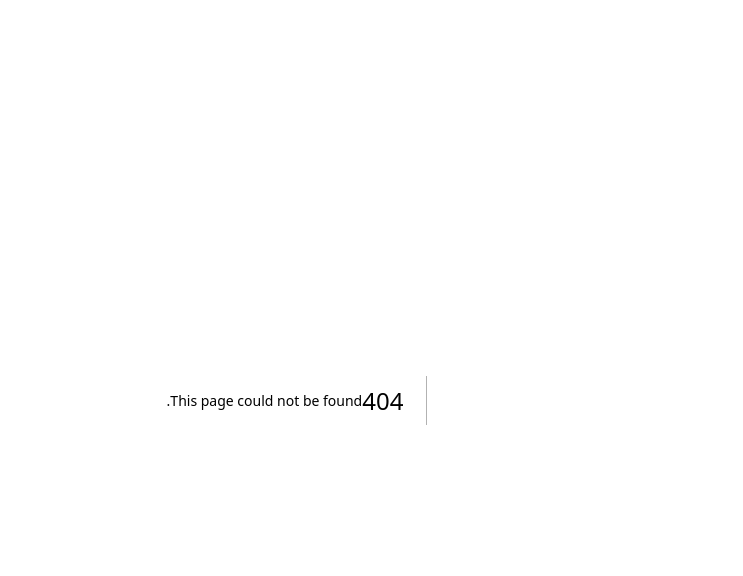
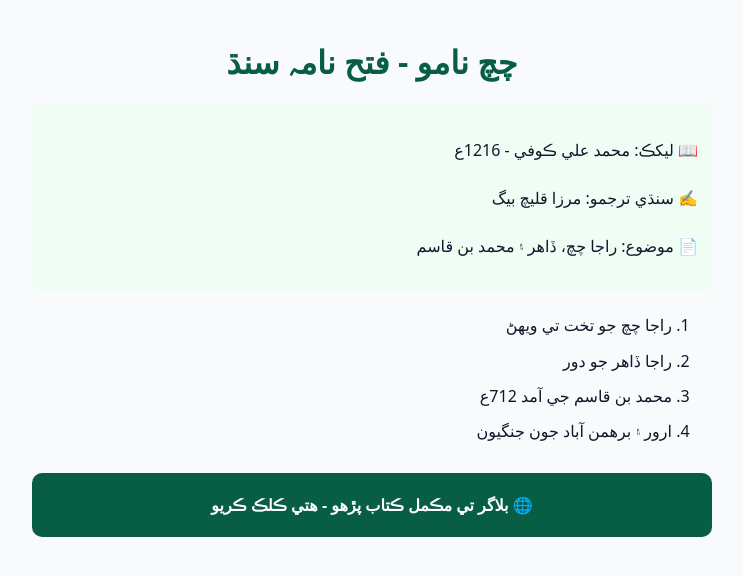
Before and after one commit to islamsolangi/sindhigpt, a Next.js app: page /app/books/chach-nama in a window 1280 px wide. Before the commit this address had no page. Shown: the top 576 px of the page, without its empty margins (375-1118 px from the left). Built offline with nearby package versions, Linux system fonts and the light colour scheme.

Commit message:
Create page.tsx

```diff
--- /dev/null
+++ b/app/app/books/chach-nama/page.tsx
@@ -0,0 +1,23 @@
+"use client";
+export default function Page() {
+  return (
+    <div style={{maxWidth:'720px', margin:'auto', padding:'20px', lineHeight:'2'}}>
+      <h1 style={{color:'#075e45', textAlign:'center'}}>چچ نامو - فتح نامہ سنڌ</h1>
+      <div style={{background:'#f0fdf4', padding:'14px', borderRadius:'10px'}}>
+        <p>📖 ليکڪ: محمد علي ڪوفي - 1216ع</p>
+        <p>✍️ سنڌي ترجمو: مرزا قليچ بيگ</p>
+        <p>📄 موضوع: راجا چچ، ڏاهر ۽ محمد بن قاسم</p>
+      </div>
+      <ol style={{lineHeight:'2.2', marginTop:'16px'}}>
+        <li>راجا چچ جو تخت تي ويهڻ</li>
+        <li>راجا ڏاهر جو دور</li>
+        <li>محمد بن قاسم جي آمد 712ع</li>
+        <li>ارور ۽ برهمن آباد جون جنگيون</li>
+      </ol>
+      <a href="https://islamsolangi786.blogspot.com/search/label/Chach%20Nama" target="_blank"
+         style={{display:'block', background:'#075e45', color:'#fff', padding:'16px', textAlign:'center', borderRadius:'10px', textDecoration:'none', fontWeight:'bold', marginTop:'24px'}}>
+         🌐 بلاگر تي مڪمل ڪتاب پڙهو - هتي ڪلڪ ڪريو
+      </a>
+    </div>
+  )
+}
```
